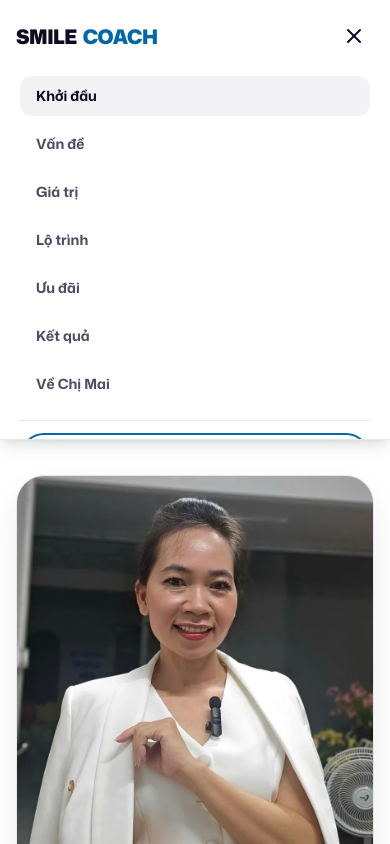
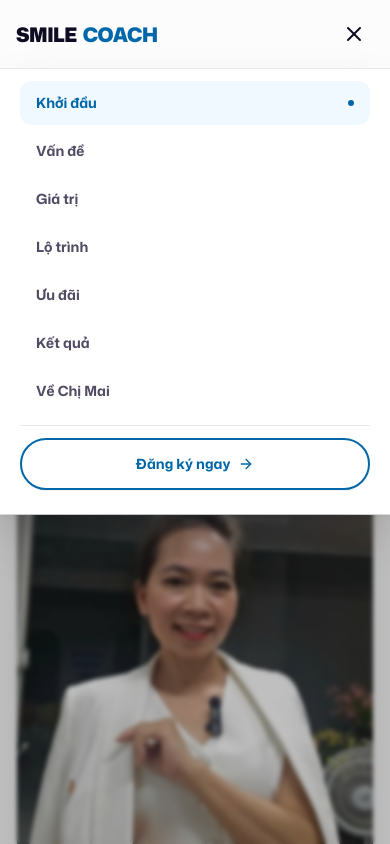
Before and after one commit to ZhugeB1ao/smile-coach, a React (Vite) app: page / in a window 390 px wide. Both pictures are taken after a click on the button "Mở menu". Shown: the top 844 px of the page. Built offline with nearby package versions, Linux system fonts and the light colour scheme.

Commit message:
fix(navbar): fix mobile burger dropdown menu being clipped by using full dynamic viewport height with scroll and backdrop

```diff
--- a/src/components/Navbar.jsx
+++ b/src/components/Navbar.jsx
@@ -43,14 +43,33 @@ const Navbar = ({ data = defaultContent.navbar }) => {
     };
   }, [data.navLinks]);
 
+  useEffect(() => {
+    const handleKeyDown = (e) => {
+      if (e.key === 'Escape') setIsOpen(false);
+    };
+    const handleResize = () => {
+      if (window.innerWidth >= 1280) setIsOpen(false);
+    };
+    if (isOpen) {
+      window.addEventListener('keydown', handleKeyDown);
+    }
+    window.addEventListener('resize', handleResize);
+    return () => {
+      window.removeEventListener('keydown', handleKeyDown);
+      window.removeEventListener('resize', handleResize);
+    };
+  }, [isOpen]);
+
   return (
+    <>
       <nav
-      className={`fixed top-0 left-0 w-full z-50 transition-[background-color,border-color,box-shadow,padding] duration-300 ease-out ${
-        scrolled
-          ? 'bg-white/95 backdrop-blur-md border-b border-[#e7e7ec] shadow-[0_2px_8px_rgba(6,3,24,0.04)] py-3.5'
-          : 'bg-white/80 backdrop-blur-sm border-b border-transparent py-4'
+        className={`fixed top-0 left-0 w-full z-50 transition-all duration-300 ease-out ${
+          scrolled || isOpen
+            ? 'bg-white/95 backdrop-blur-md border-b border-[#e7e7ec] shadow-[0_2px_8px_rgba(6,3,24,0.04)]'
+            : 'bg-white/80 backdrop-blur-sm border-b border-transparent'
         }`}
       >
+        <div className={`transition-[padding] duration-300 ${scrolled ? 'py-3' : 'py-3.5 sm:py-4'}`}>
           <Container className="flex items-center justify-between">
             <a href={data.brand.href} className="flex items-center gap-1.5 text-xl sm:text-2xl font-black tracking-tight text-[#0d0c22] group transition-transform duration-300 ease-out hover:scale-[1.02]">
               <span>{data.brand.prefix}</span>
@@ -98,34 +117,41 @@ const Navbar = ({ data = defaultContent.navbar }) => {
               {isOpen ? <X size={24} aria-hidden="true" /> : <Menu size={24} aria-hidden="true" />}
             </button>
           </Container>
+        </div>
 
-      {/* Mobile Menu */}
+        {/* Mobile Menu Dropdown */}
         <div
-        className={`overflow-hidden bg-white border-b border-[#e7e7ec] shadow-lg xl:hidden transition-all duration-300 ease-in-out ${
-          isOpen ? 'max-h-96 opacity-100' : 'max-h-0 opacity-0 pointer-events-none border-transparent'
+          className={`bg-white border-t border-[#e7e7ec] shadow-2xl xl:hidden transition-all duration-300 ease-in-out ${
+            isOpen
+              ? 'max-h-[calc(100dvh-4.5rem)] opacity-100 overflow-y-auto overscroll-contain'
+              : 'max-h-0 opacity-0 overflow-hidden pointer-events-none'
           }`}
         >
-        <div className="flex flex-col gap-2 p-5">
-          {data.navLinks.map((link) => (
+          <div className="flex flex-col gap-1 px-5 pt-3 pb-6">
+            {data.navLinks.map((link) => {
+              const isActive = activeSection === link.id;
+              return (
                 <a
                   key={link.id}
                   href={`#${link.id}`}
                   onClick={() => setIsOpen(false)}
-              className={`px-4 py-2.5 rounded-xl text-sm font-bold transition-colors duration-300 ease-out ${
-                activeSection === link.id
-                  ? 'bg-[#f3f3f6] text-[#0d0c22]'
-                  : 'text-[#524b63] hover:text-[#0d0c22] hover:bg-[#f3f3f6]/60'
+                  className={`flex items-center justify-between px-4 py-3 rounded-xl text-sm font-bold transition-colors duration-200 ease-out ${
+                    isActive
+                      ? 'bg-sky-50 text-[#0068A8]'
+                      : 'text-[#524b63] hover:text-[#0d0c22] hover:bg-[#f3f3f6]'
                   }`}
                 >
-              {link.name}
+                  <span>{link.name}</span>
+                  {isActive && <div className="w-1.5 h-1.5 rounded-full bg-[#0068A8]" />}
                 </a>
-          ))}
+              );
+            })}
             <div className="pt-3 mt-2 border-t border-[#e7e7ec]">
               <a
                 href={data.cta.href}
                 onClick={() => setIsOpen(false)}
                 {...(data.cta.href?.startsWith('http') ? { target: '_blank', rel: 'noopener noreferrer' } : {})}
-              className="btn-brand-outline w-full gap-2 px-5 py-3 text-sm font-bold rounded-full shadow-xs active:scale-95"
+                className="btn-brand-outline w-full gap-2 px-5 py-3.5 text-sm font-bold rounded-full shadow-xs active:scale-95"
               >
                 <span>{data.cta.text}</span>
                 <ArrowRight size={16} aria-hidden="true" />
@@ -134,6 +160,16 @@ const Navbar = ({ data = defaultContent.navbar }) => {
           </div>
         </div>
       </nav>
+
+      {/* Mobile Backdrop Overlay */}
+      {isOpen && (
+        <div
+          className="fixed inset-0 top-0 bg-black/25 backdrop-blur-[2px] xl:hidden z-40"
+          onClick={() => setIsOpen(false)}
+          aria-hidden="true"
+        />
+      )}
+    </>
   );
 };
 
```
Lines whose indentation alone changed are shown as unchanged.
